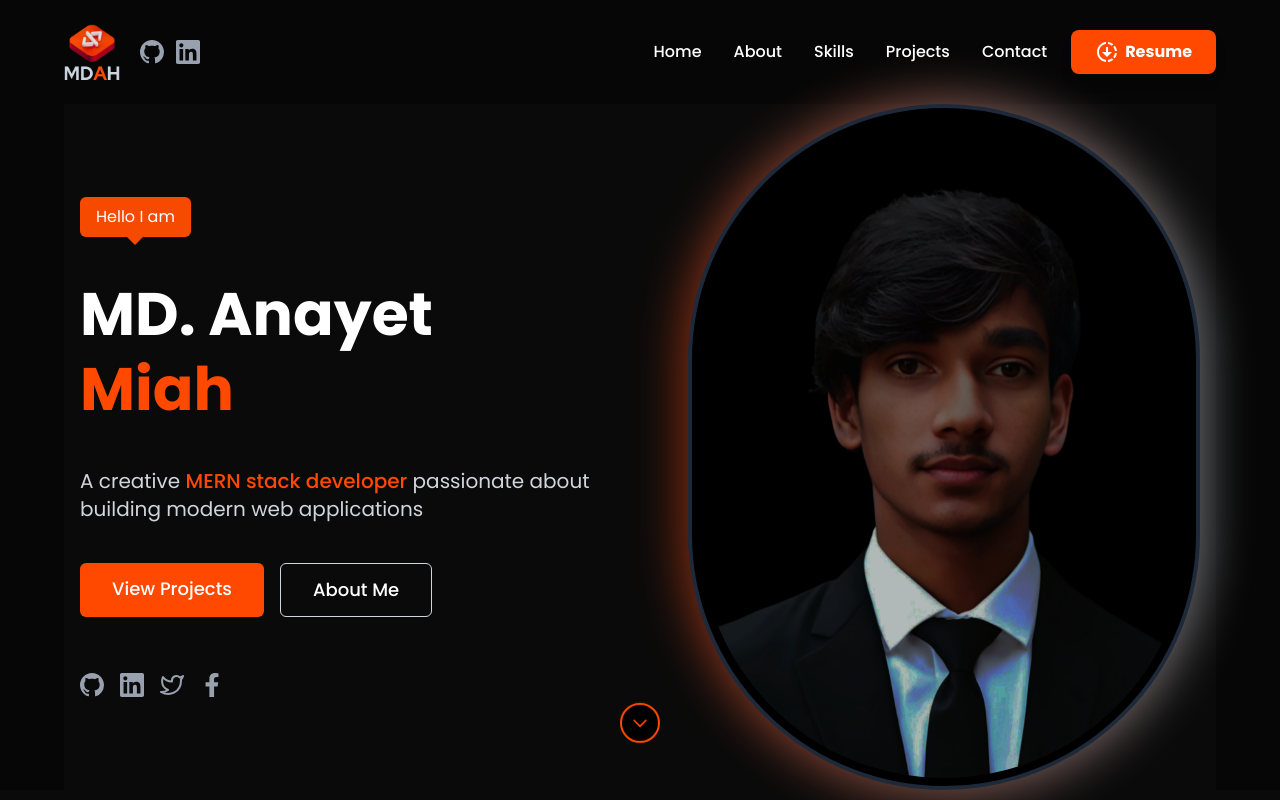
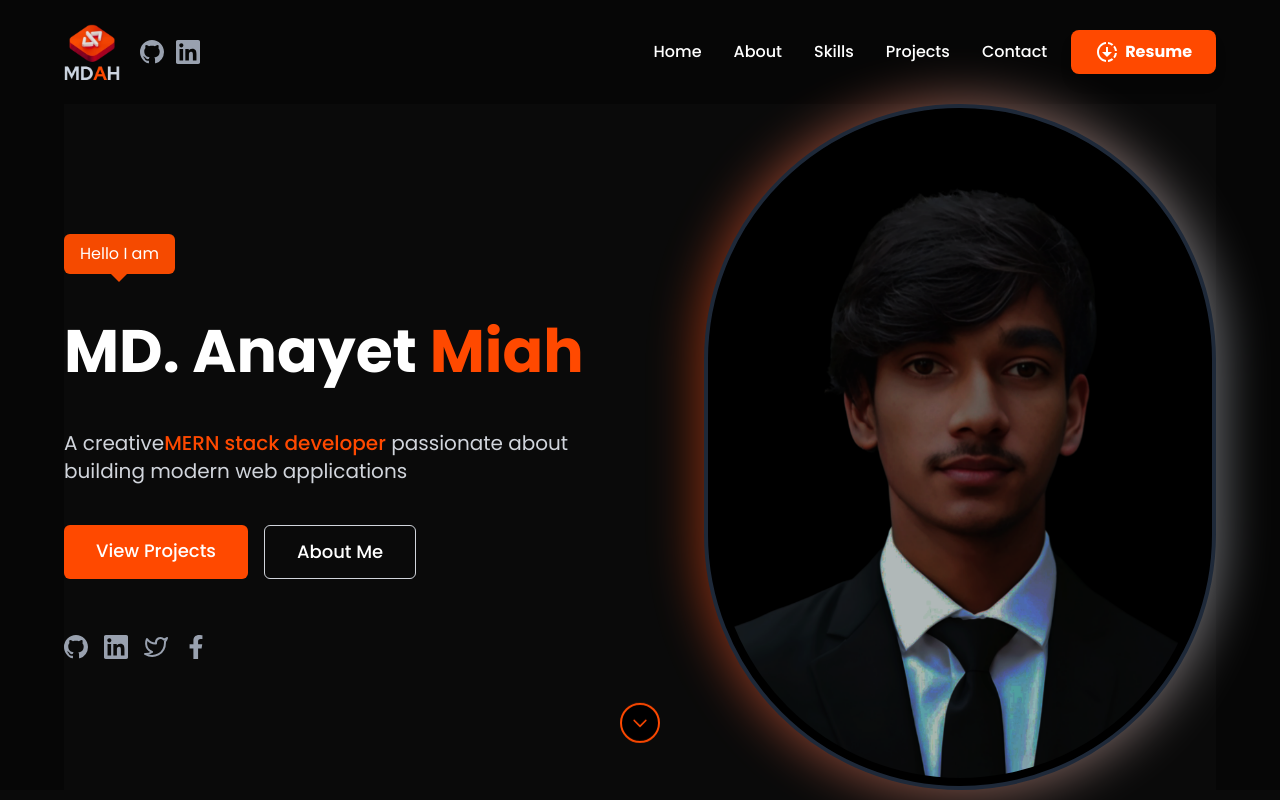
Before and after one commit to ana-yet/my-portfolio, a React (Vite) app: page / in a window 1280 px wide. Shown: the top 800 px of the page. Built offline with nearby package versions, Linux system fonts and the light colour scheme.

Commit message:
banner fixed

```diff
--- a/src/components/Banner/Banner.jsx
+++ b/src/components/Banner/Banner.jsx
@@ -9,7 +9,7 @@ const Banner = () => {
   return (
     <section
       id="home"
-      className="min-h-[calc(100vh-15vh)] max-w-6xl mx-auto flex items-center justify-center text-white relative px-4 py-20 md:py-0 bg-[#0a0a0a]"
+      className="min-h-[calc(100vh-15vh)] max-w-6xl mx-auto flex items-center justify-start text-white relative py-20 md:py-0 bg-[#0a0a0a]"
     >
       <div className="w-full flex flex-col-reverse md:flex-row items-center gap-12 md:gap-16 lg:gap-24">
         {/* Left Side - Content */}
@@ -24,7 +24,7 @@ const Banner = () => {
           </h1>
 
           <p className="text-gray-300 text-lg md:text-xl max-w-lg mx-auto md:mx-0 animate-fadeInUp delay-100">
-            A creative{" "}
+            A creative
             <span className="text-primary font-medium">
               MERN stack developer
             </span>{" "}
```
